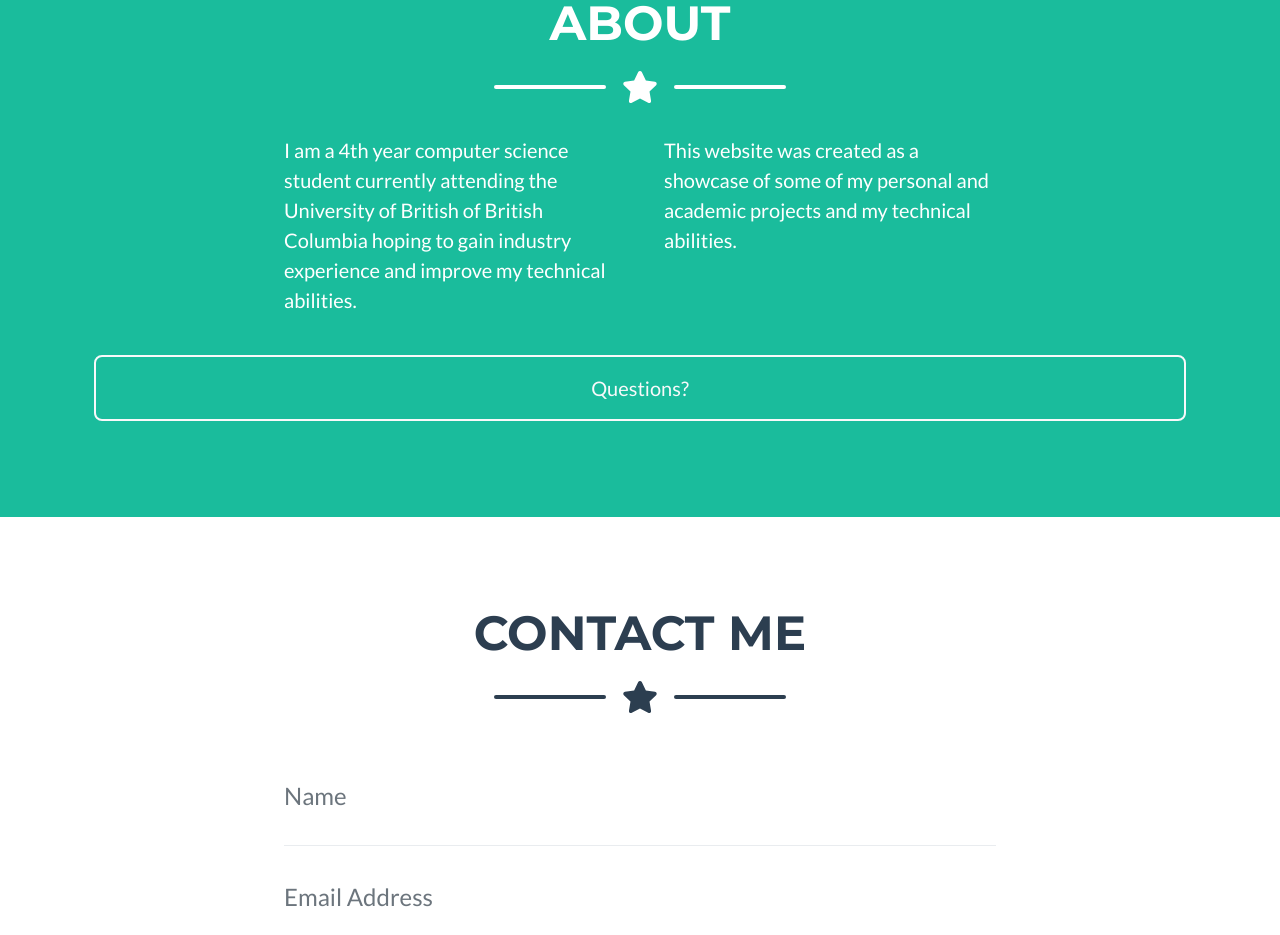
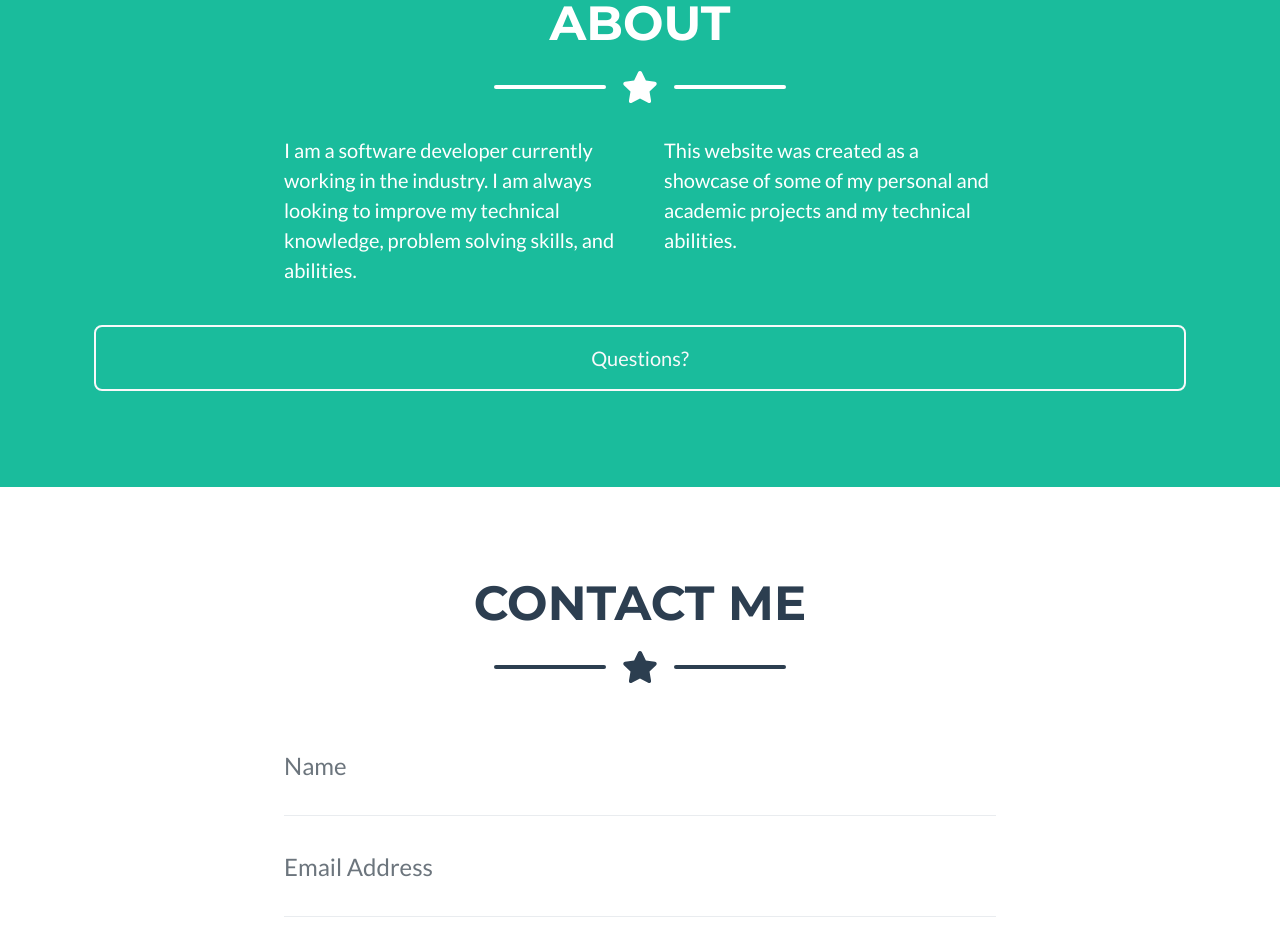
Before and after one commit to adamf0x/adamf0x.github.io, a plain HTML site: page index.html in a window 1280 px wide. Shown: the part 1371-2306 px from the top of the page. Drawn offline with nearby package versions, Linux system fonts and the light colour scheme.

Commit message:
merge changes

```diff
--- a/index.html
+++ b/index.html
@@ -129,7 +129,7 @@
                 </div>
                 <!-- About Section Content-->
                 <div class="row">
-                    <div class="col-lg-4 ml-auto"><p class="lead">I am a 4th year computer science student currently attending the University of British of British Columbia hoping to gain industry experience and improve my technical abilities.</p></div>
+                    <div class="col-lg-4 ml-auto"><p class="lead">I am a software developer currently working in the industry. I am always looking to improve my technical knowledge, problem solving skills, and abilities.</p></div>
                     <div class="col-lg-4 mr-auto"><p class="lead">This website was created as a showcase of some of my personal and academic projects and my technical abilities.</p></div>
                 </div>
                 <!-- About Section Button-->
```
